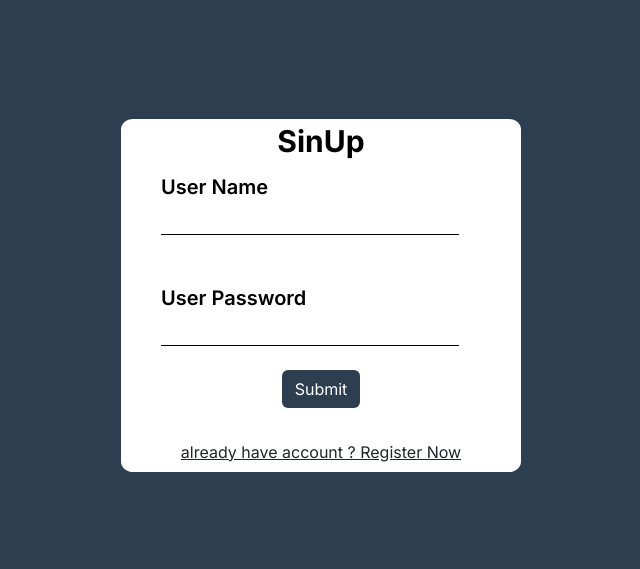
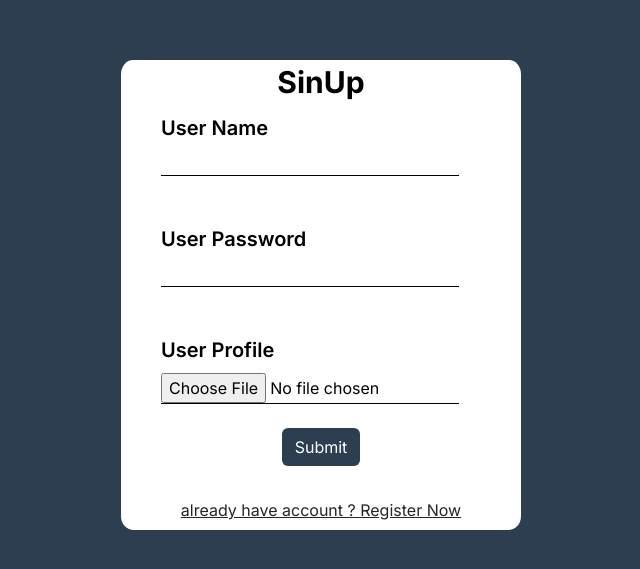
Before and after one commit to anish-singh-rawat/private-routing-next-js, a Next.js app: page /signup in a window 1280 px wide. Shown: the part 109-678 px from the top of the page, without its empty margins (319-959 px from the left). Built offline with nearby package versions, Linux system fonts and the light colour scheme.

Commit message:
updated code

```diff
--- a/package.json
+++ b/package.json
@@ -15,6 +15,7 @@
     "@mui/icons-material": "^5.15.2",
     "@mui/material": "^5.15.2",
     "@mui/styled-engine-sc": "^6.0.0-alpha.10",
+    "cookies-next": "^4.1.0",
     "formik": "^2.4.5",
     "next": "14.0.4",
     "react": "^18",
--- a/src/app/component/AllData.js
+++ b/src/app/component/AllData.js
@@ -9,11 +9,13 @@ import DescriptionIcon from '@mui/icons-material/Description';
 import AttachMoneyIcon from '@mui/icons-material/AttachMoney';
 import AnnouncementIcon from '@mui/icons-material/Announcement';
 import PowerSettingsNewIcon from '@mui/icons-material/PowerSettingsNew';
+import { deleteCookie, setCookie } from 'cookies-next';
 
 const logout = () => {
   setTimeout(() => {
       localStorage.clear();
   }, 0);
+  deleteCookie('logged');
 }
 
 export const allFilesData = [
--- a/src/app/component/dashboard.jsx
+++ b/src/app/component/dashboard.jsx
@@ -22,6 +22,8 @@ import Link from 'next/link';
 import { Avatar } from '@mui/material';
 import img from './img.png'
 import './Test.css';
+import { setCookie } from 'cookies-next';
+
 
 const getLocalItem = () => {
   let userList = localStorage.getItem("userList");
--- a/src/app/login/page.jsx
+++ b/src/app/login/page.jsx
@@ -5,6 +5,7 @@ import { useRouter } from 'next/navigation';
 import React, { useState } from 'react'
 import { ToastContainer, toast } from 'react-toastify';
 import 'react-toastify/dist/ReactToastify.css';
+import { setCookie } from 'cookies-next';
 
 const getLocalItem = () => {
     let userList = localStorage.getItem("userList");
@@ -30,6 +31,7 @@ const Login = () => {
           ));
           if (userExists) {
             toast.success("User login successfully");
+            setCookie('logged', 'true');
             router.push('/dashboard')
           } else {
             toast.error("User doesn't exist");
--- a/src/app/signup/page.jsx
+++ b/src/app/signup/page.jsx
@@ -23,9 +23,10 @@ const Signup = () => {
         initialValues: {
             username : '',
             userpassword : '',
+            userProfile : '',
         },
         onSubmit: (values) => {
-            if (values.username.trim() !== '' && values.userpassword.trim() !== '') {
+         if (values.username.trim() !== '' && values.userpassword.trim() !== ''&& values.userProfile.trim() !== '') {
                 const userExists = userList.some((user) => (
                   user.username === values.username && user.userpassword === values.userpassword
                 ));
@@ -33,7 +34,8 @@ const Signup = () => {
                     toast.error("User already exist");
                 }
                 else{
-                    setUserList([...userList, { username: values.username, userpassword: values.userpassword }]);
+                    setUserList([...userList, { username: values.username, userpassword: values.userpassword,
+                        userProfile : values.userProfile }]);
                     router.push('/login')
                     toast.success("User added successfully")
                 }
@@ -58,14 +60,12 @@ const Signup = () => {
                             <div className="sub-form-data">
                                 <div className="form-top-heading mt-2">SinUp</div>
                                 <form className='mt-2' onSubmit={handleSubmit}>
-
                                     <div className="user-name-feild-div">
                                         <label htmlFor="" className='user-name-label-feild'> User Name </label>
                                         <input type="text" name='username'
                                             className='user-name-input mt-2'
                                             onChange={handleChange}
-                                            value={values.username}
-                                        />
+                                            value={values.username}  />
                                     </div>
                                     <div className="user-password-feild mt-5">
                                         <label htmlFor="" className='user-password-label-feild'>User Password </label>
@@ -74,6 +74,15 @@ const Signup = () => {
                                             onChange={handleChange}
                                             value={values.userpassword} />
                                     </div>
+
+                                    <div className="user-profile-picture-feild mt-5">
+                                    <label htmlFor="" className='user-password-label-feild'>User Profile </label>
+                                        <input type="file" name='userProfile'
+                                            className='user-password-input mt-2'
+                                            onChange={handleChange}
+                                            value={values.userProfile} />
+                                    </div>
+
                                     <br />
                                     <center>
                                         <button type='submit'
```
Also changed, not shown: src/middleware.js (added, +22 -0 lines), 1 other file (tests, documents, lock files or other folders).
